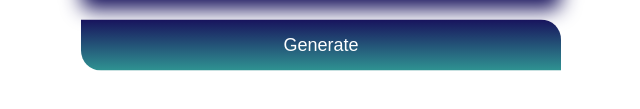
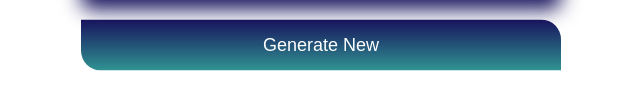
Before and after one commit to Saju15/Art-Generator, a plain HTML site: page index.html in a window 1280 px wide. Shown: the part 665-774 px from the top of the page, 319-959 px from the left. Drawn offline with Linux system fonts and the light colour scheme; a web font is replaced by a local one.

Commit message:
Updated button

```diff
--- a/index.html
+++ b/index.html
@@ -31,7 +31,7 @@
             <div></div>
             <div></div>
         </div>
-        <button id="btn">Generate</button>
+        <button id="btn">Generate New</button>
     </div>
 
     <script src="index.js"></script>
```
